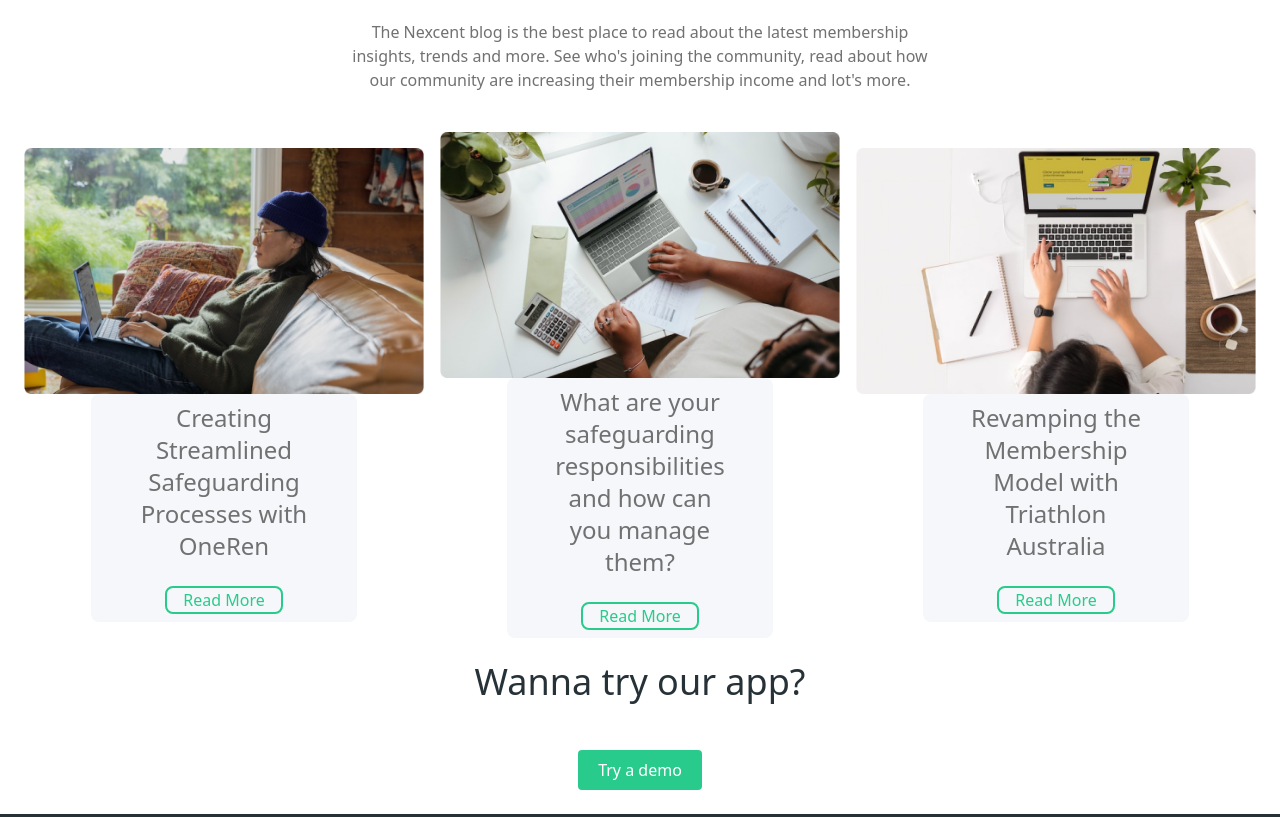
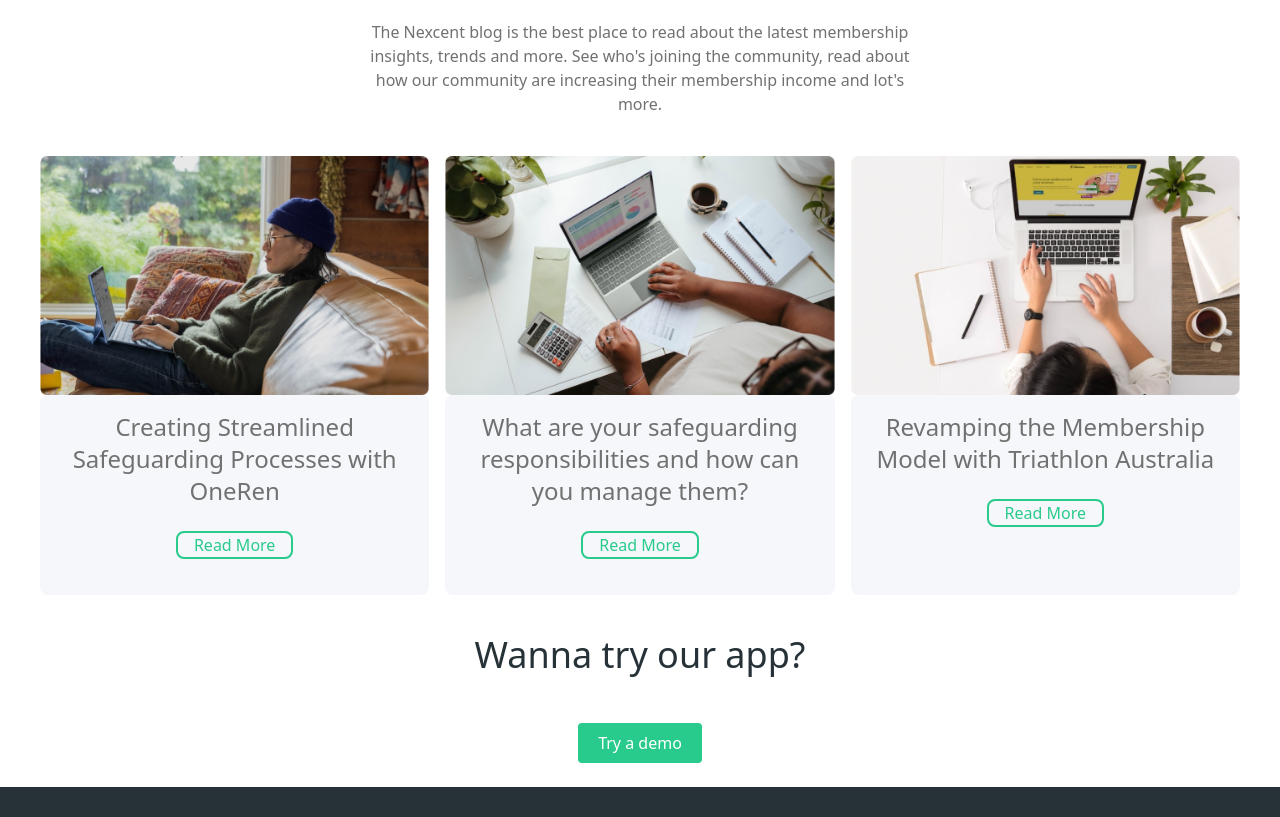
Before and after one commit to SinlessRook/clone-it-up-2, a website: page index.html in a window 1280 px wide. Shown: the part 3148-3965 px from the top of the page. Drawn offline with Linux system fonts and the light colour scheme.

Commit message:
make responsive

```diff
--- a/index.html
+++ b/index.html
@@ -211,40 +211,38 @@
       <br>
 
 
-      <!-- Card -->
-      <div class="flex flex-row items-center justify-between space-x-1 md:space-x-4 md:px-10">
+      <div class="flex flex-col md:flex-row items-center justify-between space-y-6 md:space-y-0 md:space-x-4 px-4 md:px-10">
         <!-- First Card -->
-        <div class="flex flex-col items-center w-1/2 md:w-full">
-          <div id="imageHolder" class="w-84 h-auto">
+        <div class="flex flex-col items-center w-full md:w-1/3">
+          <div id="imageHolder" class="w-full h-auto flex justify-center">
             <img src="./assets/image 18.png" alt="" class="mt-4">
           </div>
-          <div id="CardContent" class="w-2/3 text-center bg-neutral-Silver rounded-lg px-10 py-2">
-            <h1 class="text-2xl text-neutral-Grey">Creating Streamlined Safeguarding Processes with OneRen</h1>
+          <div id="CardContent" class="w-1/2 md:w-full h-[200px] text-center bg-neutral-Silver rounded-lg px-6 py-4">
+            <h1 class="text-xl md:text-2xl text-neutral-Grey">Creating Streamlined Safeguarding Processes with OneRen</h1>
             <br>
             <button class="px-4 border-2 rounded-lg border-primary text-primary">Read More</button>
           </div>
         </div>
 
         <!-- Second Card -->
-        <div class="flex flex-col items-center">
-          <div id="imageHolder" class="w-84 h-auto">
+        <div class="flex flex-col items-center w-full md:w-1/3">
+          <div id="imageHolder" class="w-full h-[auto] flex justify-center">
             <img src="./assets/image 19.png" alt="" class="mt-4">
           </div>
-          <div id="CardContent" class="w-2/3 text-center bg-neutral-Silver rounded-lg px-10 py-2">
-            <h1 class="text-2xl text-neutral-Grey">What are your safeguarding responsibilities and how can you manage
-              them?</h1>
+          <div id="CardContent" class="w-1/2 md:w-full h-[200px] text-center bg-neutral-Silver rounded-lg px-6 py-4">
+            <h1 class="text-xl md:text-2xl text-neutral-Grey">What are your safeguarding responsibilities and how can you manage them?</h1>
             <br>
             <button class="px-4 border-2 rounded-lg border-primary text-primary">Read More</button>
           </div>
         </div>
 
         <!-- Third Card -->
-        <div class="flex flex-col items-center">
-          <div id="imageHolder" class="w-84 h-auto">
+        <div class="flex flex-col items-center w-full md:w-1/3">
+          <div id="imageHolder" class="w-1/2 md:w-full h-[auto] flex justify-center">
             <img src="./assets/image 20.png" alt="" class="mt-4">
           </div>
-          <div id="CardContent" class="w-2/3 text-center bg-neutral-Silver rounded-lg px-10 py-2">
-            <h1 class="text-2xl text-neutral-Grey">Revamping the Membership Model with Triathlon Australia</h1>
+          <div id="CardContent" class="w-full h-[200px] text-center bg-neutral-Silver rounded-lg px-6 py-4">
+            <h1 class="text-xl md:text-2xl text-neutral-Grey">Revamping the Membership Model with Triathlon Australia</h1>
             <br>
             <button class="px-4 border-2 rounded-lg border-primary text-primary">Read More</button>
           </div>
@@ -253,7 +251,7 @@
 
       <br>
       <!-- Wanna Try the App -->
-      <div class="flex flex-col items-center">
+      <div class="flex flex-col items-center mt-4">
         <h1 class="text-2xl md:text-4xl text-neutral-Black">Wanna try our app?</h1>
         <br>
         <br>
@@ -265,9 +263,9 @@
       </div>
 
       <!-- Footer -->
-      <div id="footer" class="bg-neutral-Black w-auto md:w-full p-10 text-neutral-Silver">
+      <div id="footer" class="bg-neutral-Black w-full p-10 text-neutral-Silver">
         <div id="container" class="flex flex-col md:flex-row gap-10 justify-between items-center">
-          <div class="w-1/3 md:px-10 flex flex-col">
+          <div class="w-full md:w-1/3 px-5 md:px-10 flex flex-col items-center">
             <img src="./assets/Logo(1).svg" alt="" class="w-1/2 md:w-full">
             <br>
             <p class="text-sm md:text-base">Copyright © 2024 Riglabs Collective</p>
```
Also changed, not shown: output.css.
